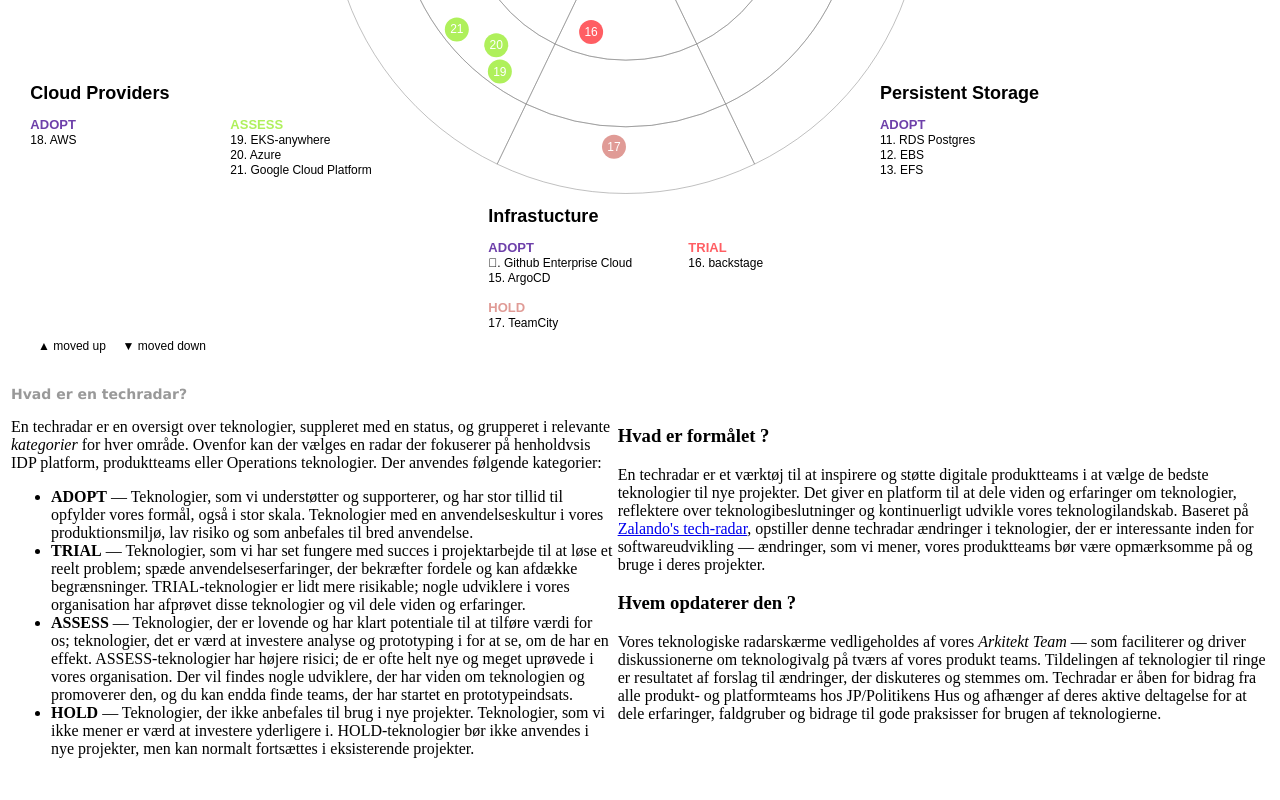
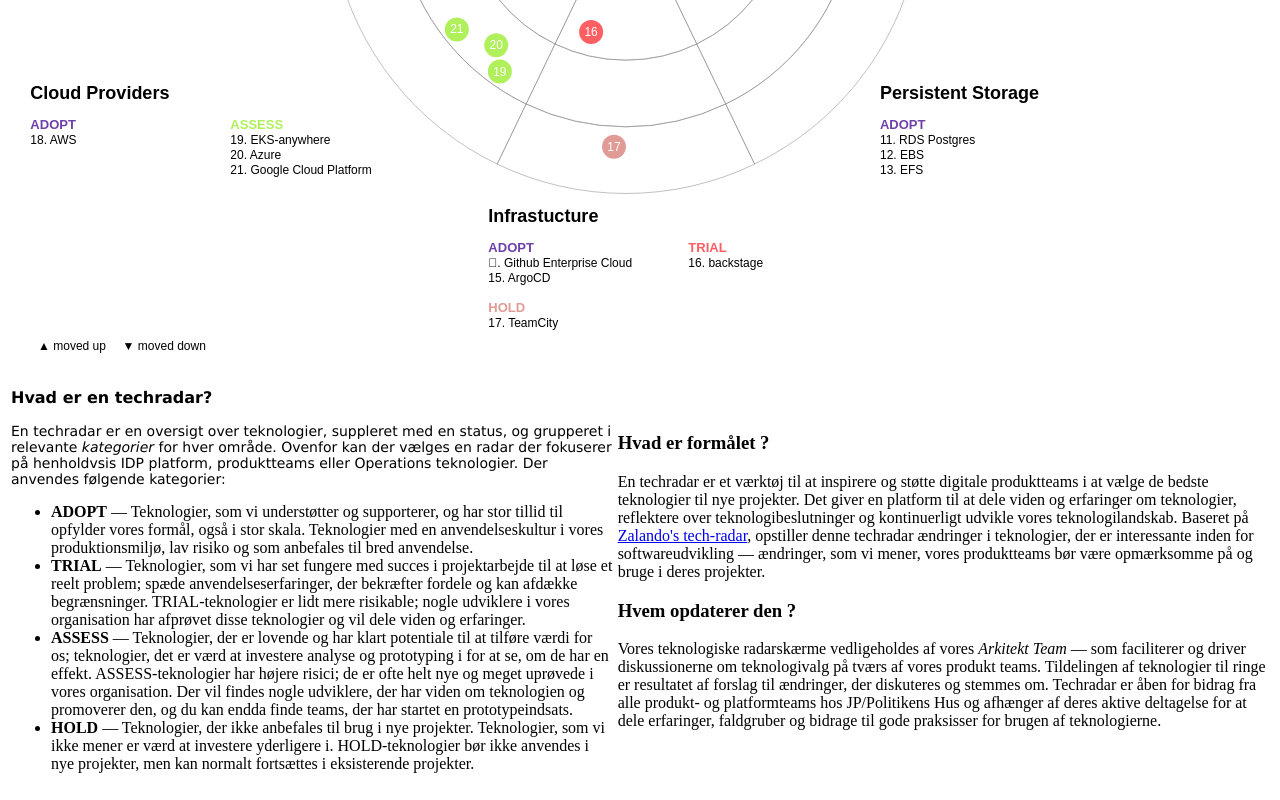
Before and after one commit to test-jppolitikenshus/techradar, a React (Vite) app: page / in a window 1280 px wide. Shown: the part 716-1516 px from the top of the page. Built offline with nearby package versions, Linux system fonts and the light colour scheme; a web font is replaced by a local one.

Commit message:
Update text size and alignment in App component and add new entry in infInput.csv

```diff
--- a/src/App.tsx
+++ b/src/App.tsx
@@ -31,8 +31,8 @@
         <tbody>
           <tr>
             <td>
-              <h3 style={{ fontFamily: "Geneva, Arial, Helvetica, sans-serif", fontSize: "14px", color: "rgb(153, 153, 153)" }}>Hvad er en techradar?</h3>
-              <p>
+              <h3 style={{ fontFamily: "Geneva, Arial, Helvetica, sans-serif", fontSize: "16px" }}>Hvad er en techradar?</h3>
+              <p style={{ fontFamily: "Geneva, Arial, Helvetica, sans-serif", fontSize: "14px" }}>
                 En techradar er en oversigt over teknologier, suppleret med en status, og grupperet i relevante <em>kategorier</em> for hver område. Ovenfor kan der vælges en radar der fokuserer på henholdvsis IDP platform, produktteams eller Operations teknologier. Der anvendes følgende kategorier:
               </p>
 
```
Also changed, not shown: src/infInput.csv.
